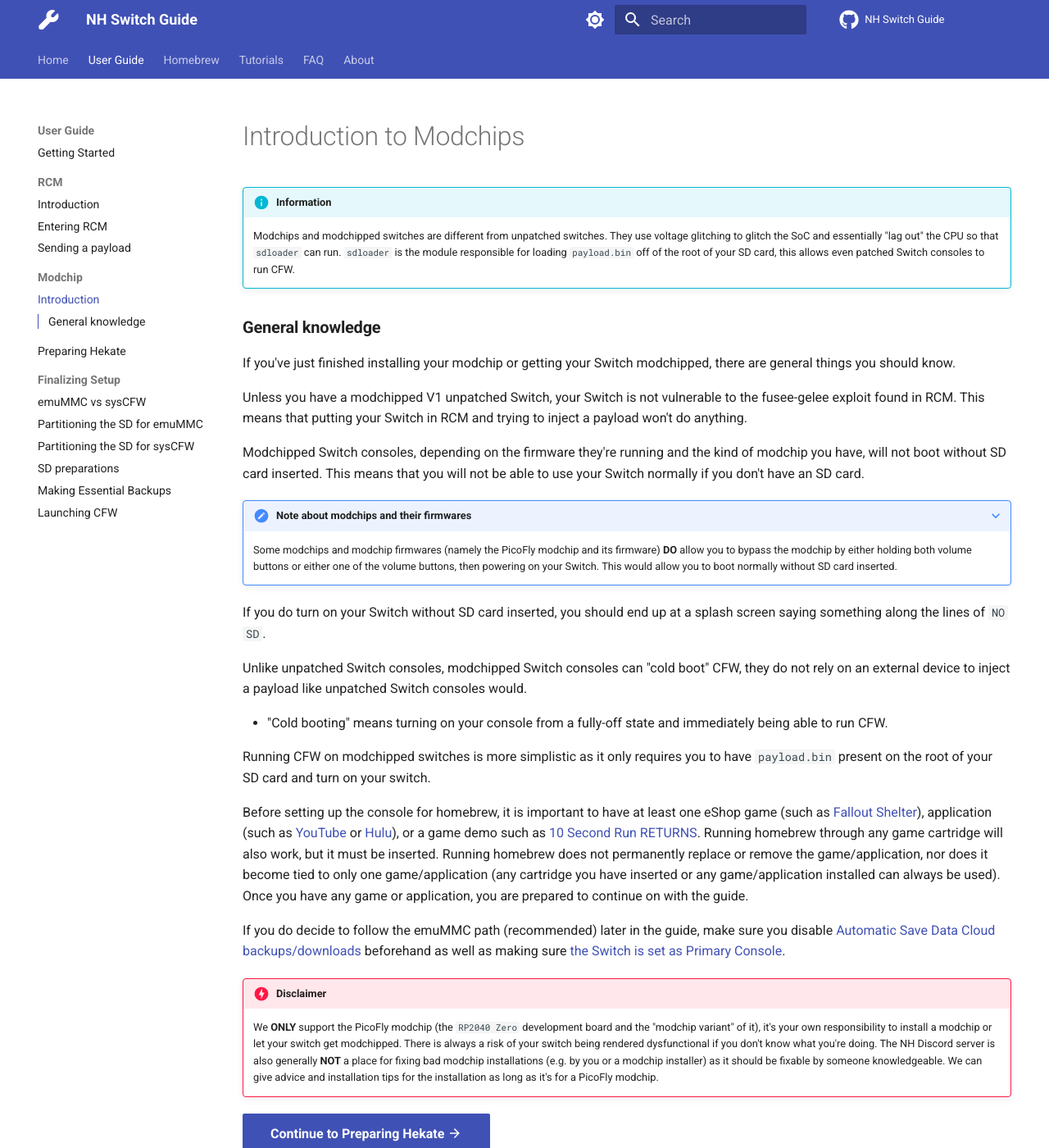
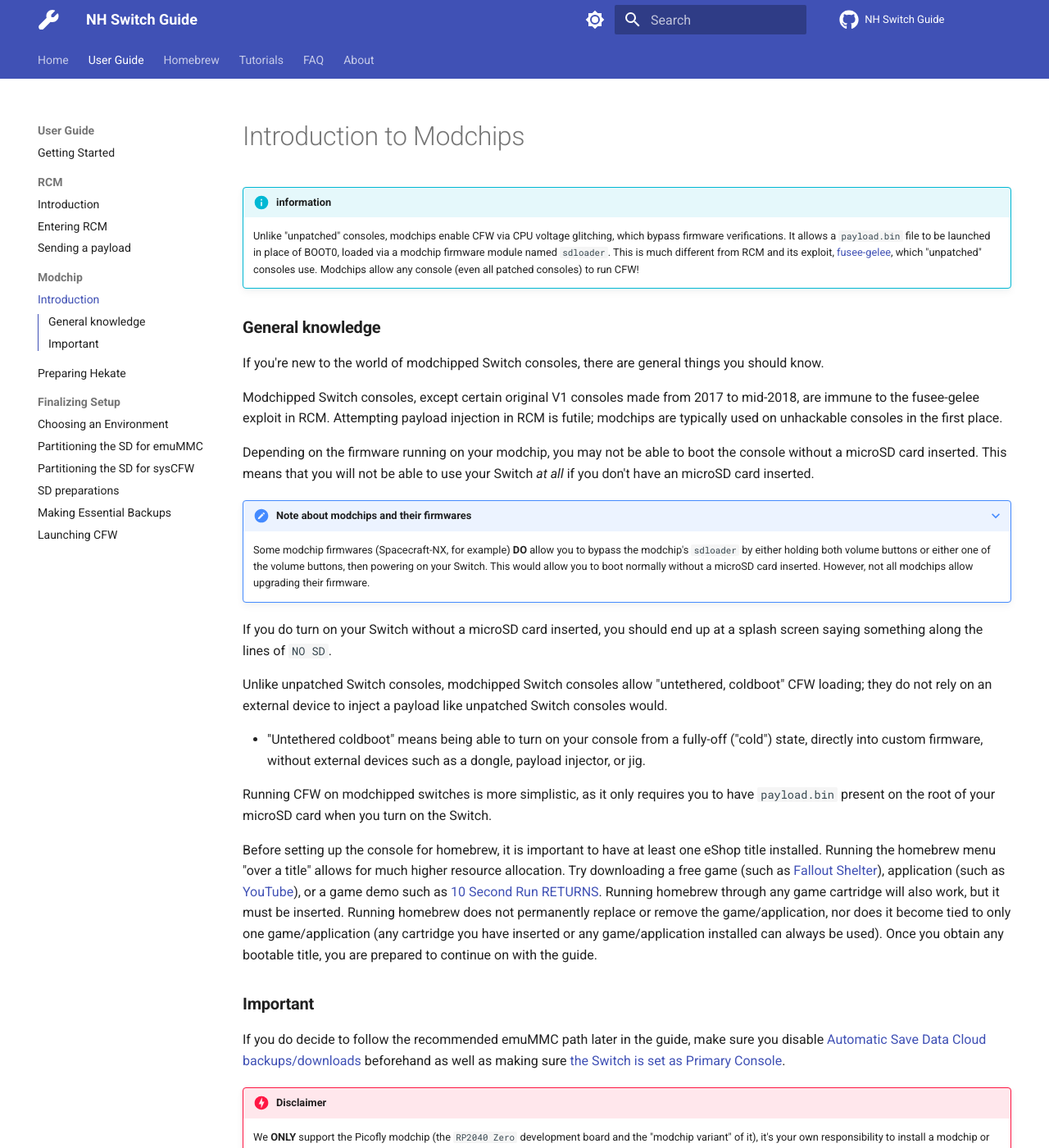
Before and after one commit to nh-server/switch-guide, an MkDocs documentation site: the page built from docs/user_guide/modchip/index.md, in a window 1280 px wide and 1400 px high. Shown: the whole window at 82% size. Built offline with MkDocs 1.6.1 and Material for MkDocs 9.7.7, drawn with Linux system fonts in a browser that asks for light colours; comment, search, counter and statistics services are not loaded; some of the changed text lies outside the part shown.

Commit message:
Multi-page refactoring
Refactoring and summarising of index guide page, added/clarified "CFW environments", miscellaneous grammar and spelling fixes

```diff
--- a/docs/user_guide/modchip/index.md
+++ b/docs/user_guide/modchip/index.md
@@ -1,39 +1,40 @@
 # Introduction to Modchips
 
-!!! info "Information"
-    Modchips and modchipped switches are different from unpatched switches. They use voltage glitching to glitch the SoC and essentially "lag out" the CPU so that `sdloader` can run.
-    `sdloader` is the module responsible for loading `payload.bin` off of the root of your SD card, this allows even patched Switch consoles to run CFW.
+!!! info "information"
+    Unlike "unpatched" consoles,
+    modchips enable CFW via CPU voltage glitching, which bypass firmware verifications. It allows a ``payload.bin`` file to be launched in place of BOOT0, loaded via a modchip firmware module named `sdloader`. This is much different from RCM and its exploit, [fusee-gelee](link), which "unpatched" consoles use.
+    Modchips allow any console (even all patched consoles) to run CFW!
 
 ### **General knowledge**
 
-If you've just finished installing your modchip or getting your Switch modchipped, there are general things you should know.
+If you're new to the world of modchipped Switch consoles, there are general things you should know.
 
-Unless you have a modchipped V1 unpatched Switch, your Switch is not vulnerable to the fusee-gelee exploit found in RCM.
-This means that putting your Switch in RCM and trying to inject a payload won't do anything.
+Modchipped Switch consoles, except certain original V1 consoles made from 2017 to mid-2018, are immune to the fusee-gelee exploit in RCM. Attempting payload injection in RCM is futile; modchips are typically used on unhackable consoles in the first place.
 
-Modchipped Switch consoles, depending on the firmware they're running and the kind of modchip you have, will not boot without SD card inserted.
-This means that you will not be able to use your Switch normally if you don't have an SD card.
+Depending on the firmware running on your modchip, you may not be able to boot the console without a microSD card inserted.
+This means that you will not be able to use your Switch *at all* if you don't have an microSD card inserted.
 
 ???+ note "Note about modchips and their firmwares"
-    Some modchips and modchip firmwares (namely the PicoFly modchip and its firmware) **DO** allow you to bypass the modchip by either holding both volume buttons or either one of the volume buttons, then powering on your Switch. This would allow you to boot normally without SD card     inserted.
+    Some modchip firmwares (Spacecraft-NX, for example) **DO** allow you to bypass the modchip's `sdloader` by either holding both volume buttons or either one of the volume buttons, then powering on your Switch. This would allow you to boot normally without a microSD card inserted. However, not all modchips allow upgrading their firmware.
 
-If you do turn on your Switch without SD card inserted, you should end up at a splash screen saying something along the lines of `NO SD`.
+If you do turn on your Switch without a microSD card inserted, you should end up at a splash screen saying something along the lines of `NO SD`.
 
-Unlike unpatched Switch consoles, modchipped Switch consoles can "cold boot" CFW, they do not rely on an external device to inject a payload like unpatched Switch consoles would.
+Unlike unpatched Switch consoles, modchipped Switch consoles allow "untethered, coldboot" CFW loading; they do not rely on an external device to inject a payload like unpatched Switch consoles would.
 
-- "Cold booting" means turning on your console from a fully-off state and immediately being able to run CFW.
+- "Untethered coldboot" means being able to turn on your console from a fully-off ("cold") state, directly into custom firmware, without external devices such as a dongle, payload injector, or jig.
 
-Running CFW on modchipped switches is more simplistic as it only requires you to have `payload.bin` present on the root of your SD card and turn on your switch.
+Running CFW on modchipped switches is more simplistic, as it only requires you to have `payload.bin` present on the root of your microSD card when you turn on the Switch.
 
-Before setting up the console for homebrew, it is important to have at least one eShop game (such as [Fallout Shelter](https://www.nintendo.com/games/detail/fallout-shelter-switch/)), application (such as [YouTube](https://www.nintendo.com/games/detail/youtube-switch/) or [Hulu](https://www.nintendo.com/games/detail/hulu-switch/)), or a game demo such as [10 Second Run RETURNS](https://www.nintendo.com/games/detail/10-second-run-returns-switch). Running homebrew through any game cartridge will also work, but it must be inserted. Running homebrew does not permanently replace or remove the game/application, nor does it become tied to only one game/application (any cartridge you have inserted or any game/application installed can always be used). Once you have any game or application, you are prepared to continue on with the guide.
+Before setting up the console for homebrew, it is important to have at least one eShop title installed. Running the homebrew menu "over a title" allows for much higher resource allocation. Try downloading a free game (such as [Fallout Shelter](https://www.nintendo.com/games/detail/fallout-shelter-switch/)), application (such as [YouTube](https://www.nintendo.com/games/detail/youtube-switch/)), or a game demo such as [10 Second Run RETURNS](https://www.nintendo.com/games/detail/10-second-run-returns-switch). Running homebrew through any game cartridge will also work, but it must be inserted. Running homebrew does not permanently replace or remove the game/application, nor does it become tied to only one game/application (any cartridge you have inserted or any game/application installed can always be used). Once you obtain any bootable title, you are prepared to continue on with the guide.
 
-If you do decide to follow the emuMMC path (recommended) later in the guide, make sure you disable [Automatic Save Data Cloud backups/downloads](https://www.nintendo.co.uk/Support/Nintendo-Switch/How-to-Enable-Disable-Automatic-Save-Data-Backups-and-Downloads-1434310.html) beforehand as well as making sure [the Switch is set as Primary Console](https://en-americas-support.nintendo.com/app/answers/detail/a_id/22453/~/how-to-change-the-primary-console-for-your-nintendo-account).
+### **Important**
+If you do decide to follow the recommended emuMMC path later in the guide, make sure you disable [Automatic Save Data Cloud backups/downloads](https://www.nintendo.co.uk/Support/Nintendo-Switch/How-to-Enable-Disable-Automatic-Save-Data-Backups-and-Downloads-1434310.html) beforehand as well as making sure [the Switch is set as Primary Console](https://en-americas-support.nintendo.com/app/answers/detail/a_id/22453/~/how-to-change-the-primary-console-for-your-nintendo-account).
 
 
 !!! danger "Disclaimer"
-    We **ONLY** support the PicoFly modchip (the `RP2040 Zero` development board and the "modchip variant" of it), it's your own responsibility to install a modchip or let your switch get modchipped.
-    There is always a risk of your switch being rendered dysfunctional if you don't know what you're doing.
+    We **ONLY** support the Picofly modchip (the `RP2040 Zero` development board and the "modchip variant" of it), it's your own responsibility to install a modchip or get your Switch modchipped.
+    There is always a risk of your Switch being rendered dysfunctional when messing with its hardware without proper experience.
     The NH Discord server is also generally **NOT** a place for fixing bad modchip installations (e.g. by you or a modchip installer) as it should be fixable by someone knowledgeable.
-    We can give advice and installation tips for the installation as long as it's for a PicoFly modchip.
+    We can give advice and installation tips for the installation as long as it's for a Picofly modchip.
 
 [Continue to Preparing Hekate :material-arrow-right:](preparing_hekate.md){ .md-button .md-button--primary }
--- a/mkdocs.yml
+++ b/mkdocs.yml
@@ -48,7 +48,7 @@
           - 'Introduction': 'user_guide/modchip/index.md'
           - 'Preparing Hekate': 'user_guide/modchip/preparing_hekate.md'
         - Finalizing Setup:
-          - 'emuMMC vs sysCFW': 'user_guide/all/syscfw_vs_emummc.md'
+          - 'Choosing an Environment': 'user_guide/all/firmware_environment.md'
           - 'Partitioning the SD for emuMMC': 'user_guide/all/partitioning_sd.md'
           - 'Partitioning the SD for sysCFW': 'user_guide/all/partitioning_sd_syscfw.md'
           - 'SD preparations': 'user_guide/all/sd_preparation.md'
```
Also changed, not shown: docs/extras/alternate_bootsetups.md (+7 -7 lines), docs/index.md (+24 -24 lines), docs/user_guide/all/firmware_environment.md (added, +79 -0 lines), docs/user_guide/all/syscfw_vs_emummc.md (deleted, +0 -66 lines), docs/user_guide/modchip/preparing_hekate.md (+1 -1 lines), docs/user_guide/rcm/sending_payload.md (+1 -1 lines).
